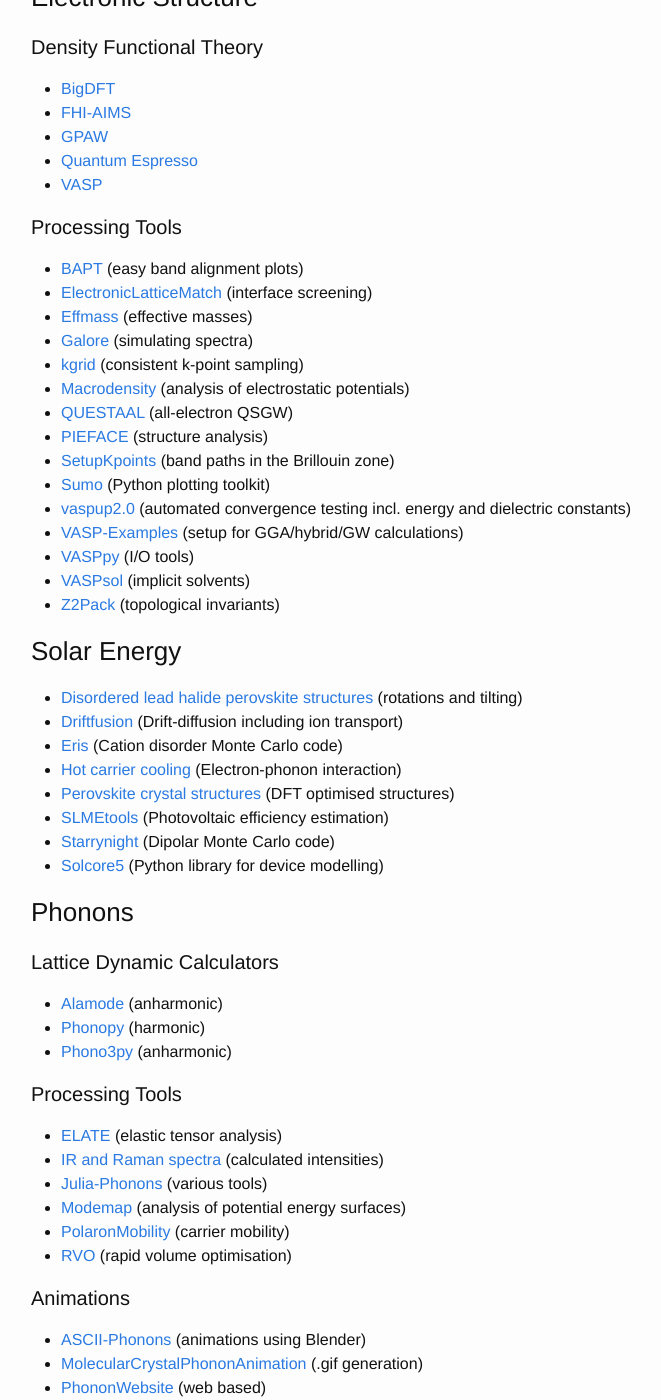
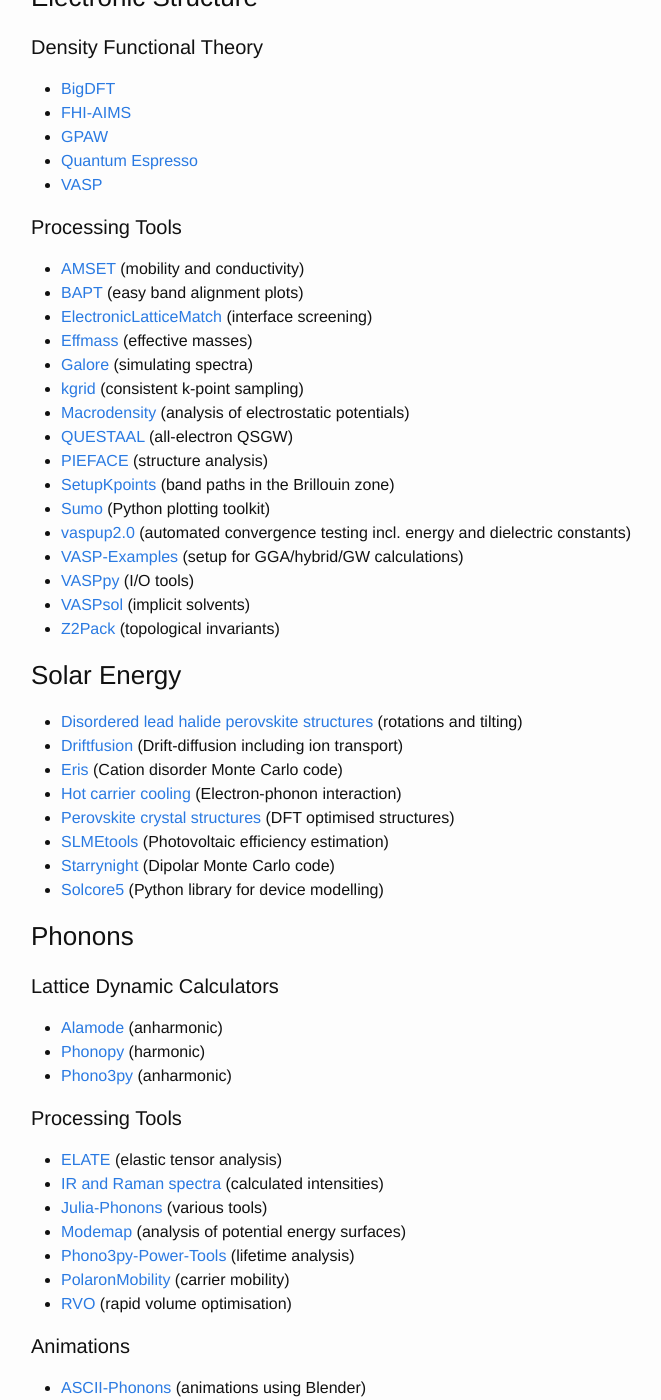
Before and after one commit to WMD-group/WMD-group.github.io, a Jekyll site: the page built from d_links.md, in a window 1280 px wide and 1400 px high, scrolled down 1152 px. Shown: the whole window, without its empty margins (239-900 px from the left). Built offline with Jekyll 4.4.1, drawn with Linux system fonts in a browser that asks for light colours.

Commit message:
Update d_links.md

```diff
--- a/d_links.md
+++ b/d_links.md
@@ -57,6 +57,7 @@
 
 #### Processing Tools
 
+* [AMSET](https://github.com/hackingmaterials/amset) (mobility and conductivity)
 * [BAPT](https://github.com/utf/bapt) (easy band alignment plots)
 * [ElectronicLatticeMatch](https://github.com/keeeto/ElectronicLatticeMatch) (interface screening)
 * [Effmass](https://github.com/lucydot/effmass) (effective masses)
@@ -98,6 +99,7 @@
 * [IR and Raman spectra](https://github.com/JMSkelton/Phonopy-Spectroscopy) (calculated intensities)
 * [Julia-Phonons](https://github.com/jarvist/Julia-Phonons) (various tools)
 * [Modemap](https://github.com/JMSkelton/ModeMap) (analysis of potential energy surfaces)
+* [Phono3py-Power-Tools](https://github.com/skelton-group/Phono3py-Power-Tools) (lifetime analysis)
 * [PolaronMobility](https://github.com/jarvist/PolaronMobility.jl) (carrier mobility)
 * [RVO](https://github.com/WMD-group/rvo) (rapid volume optimisation)
 
```
